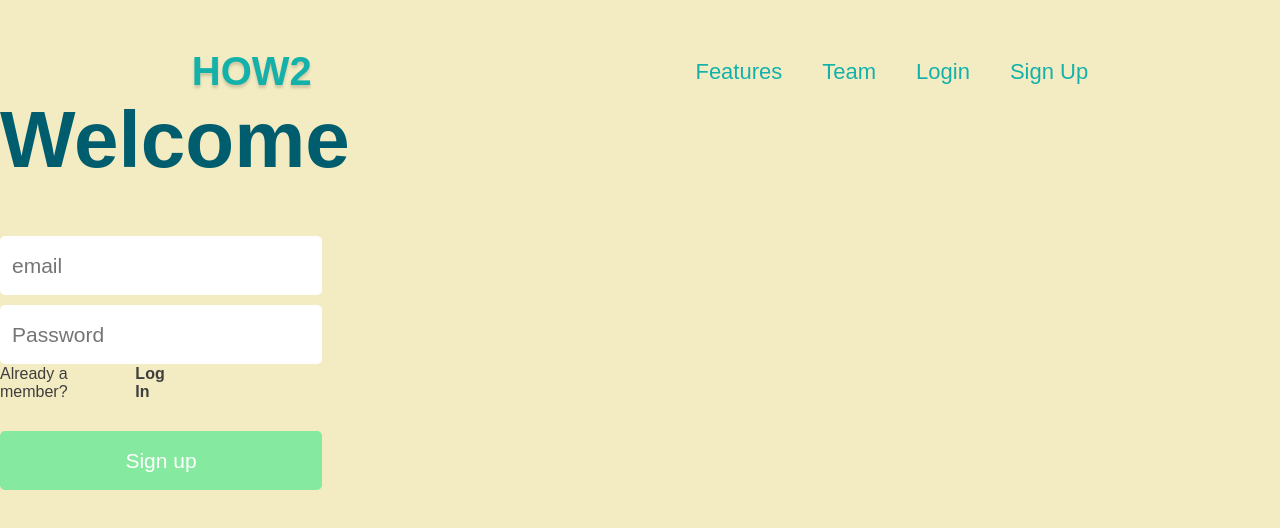
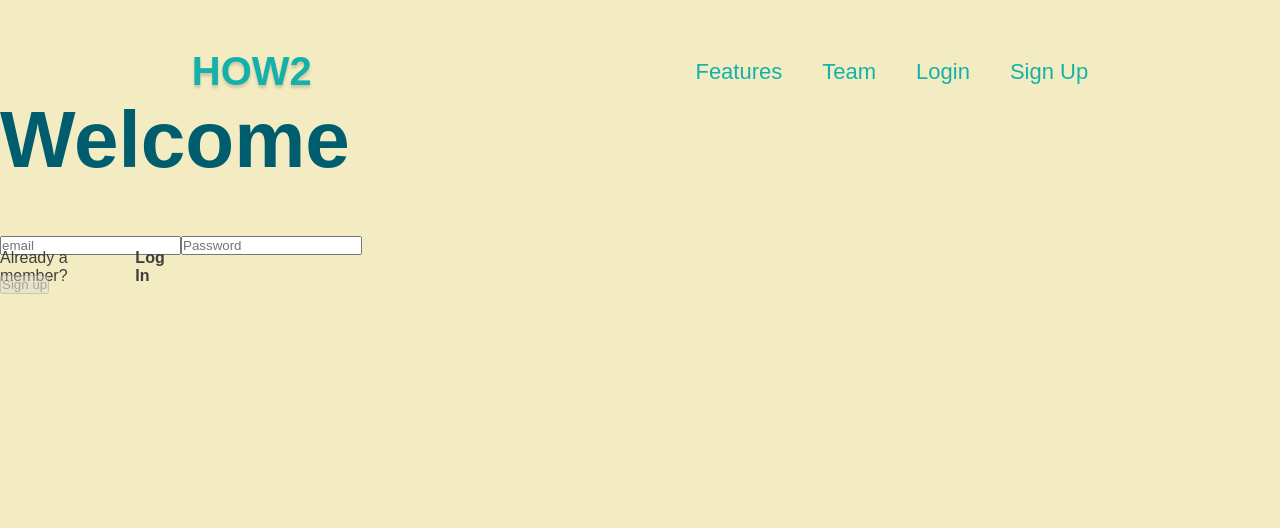
Before and after one commit to lambda-how-to-2/FE, a React (Create React App) app in the folder howtoapp/: page /register in a window 1280 px wide. Shown: the top 528 px of the page. Built offline with nearby package versions, Linux system fonts and the light colour scheme.

Commit message:
CSS element error
Conflicting glogal css state

```diff
--- a/howtoapp/src/components/Register.css
+++ b/howtoapp/src/components/Register.css
@@ -27,7 +27,7 @@ body {
   align-items: center;
 } */
 
-Input {
+/* Input {
   width: 322px;
   height: 59px;
   background-color: #FFFFFF;
@@ -40,7 +40,7 @@ Input {
   font-size: 21px;
   color: #3E3E3E;
   padding-left: 12px;
-}
+} */
 
 /* ::placeholder {
   color: #7E7E7E;
@@ -71,7 +71,7 @@ Input {
   text-decoration: underline;
 }
 
-button:disabled {
+/* button:disabled {
   width: 322px;
   height: 59px;
   background: #85EA9F 0% 0% no-repeat padding-box;
@@ -82,7 +82,7 @@ button:disabled {
   font-size: 21px;
   color: #ffffff;
   outline: none;
-}
+} */
 
 /* button:enabled {
   width: 322px;
@@ -98,9 +98,9 @@ button:disabled {
   cursor: pointer;
 } */
 
-button:enabled:hover {
+/* button:enabled:hover {
   box-shadow: 0 4px 8px 0 rgba(0, 0, 0, 0.2), 0 6px 20px 0 rgba(0, 0, 0, 0.19);
-}
+} */
 
 .errors {
   font-size: 14px;
```
